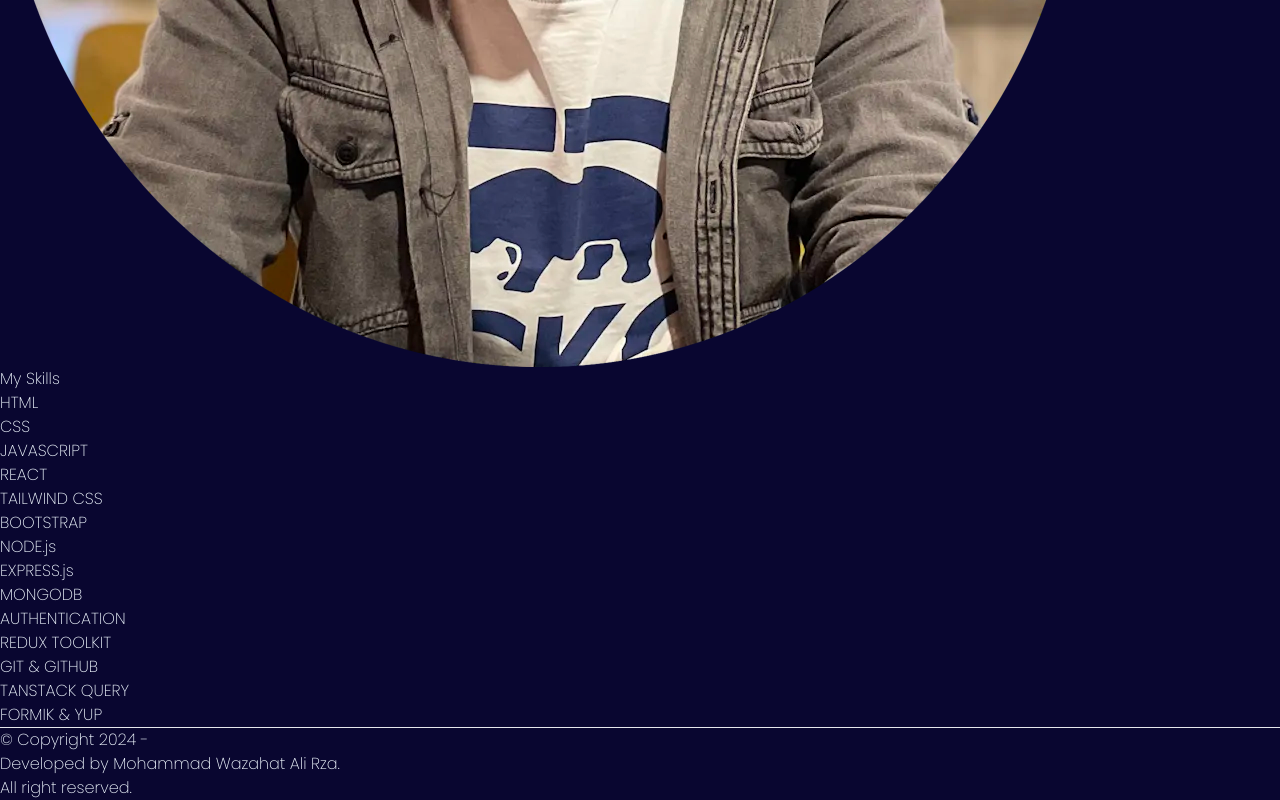
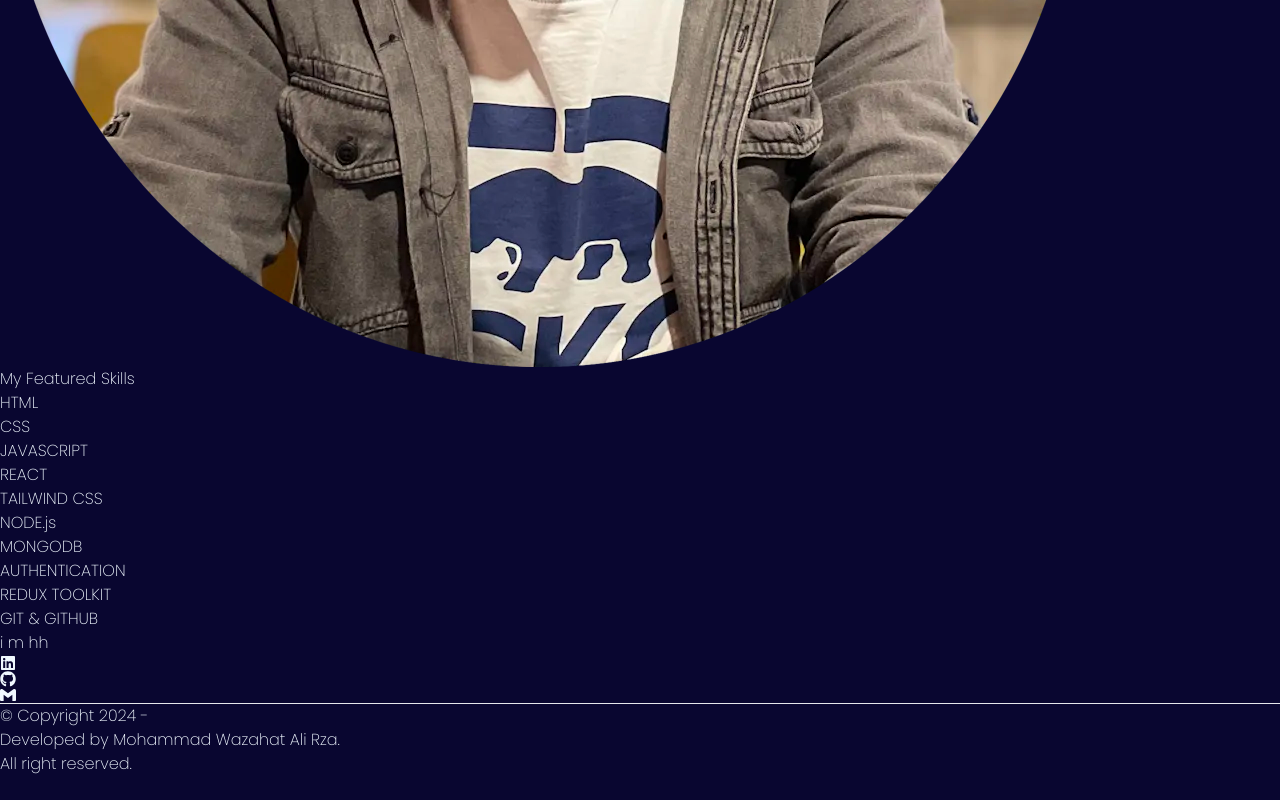
Before and after one commit to MohammadWazahat/myPortfolioTailwindCssResponsive, a React (Vite) app: page / in a window 1280 px wide. Shown: the part 1075-1875 px from the top of the page. After the commit the page ends 1851 px from the top, so only its background shows below. Built offline with nearby package versions, Linux system fonts and the light colour scheme.

Commit message:
my skill component improved

```diff
--- a/package.json
+++ b/package.json
@@ -12,6 +12,7 @@
   "dependencies": {
     "react": "^18.2.0",
     "react-dom": "^18.2.0",
+    "react-icons": "^5.2.1",
     "react-router-dom": "^6.23.1"
   },
   "devDependencies": {
--- a/src/components/footer/Footer.css
+++ b/src/components/footer/Footer.css
@@ -0,0 +1,7 @@
+.abc{
+    background-color: #040202;
+}
+
+.myIcons:hover {
+    color: green;
+}
--- a/src/components/footer/Footer.jsx
+++ b/src/components/footer/Footer.jsx
@@ -1,10 +1,38 @@
 import React from "react";
 import "./Footer.css";
+import { FaLinkedin } from "react-icons/fa";
+import { FaGithub } from "react-icons/fa";
+import { SiGmail } from "react-icons/si";
 
 const Footer = () => {
   return (
     <div>
-      <section className="mt-24">
+      <section className="abc mt-24 ">
+        <div className="flex justify-center items-center gap-8 m-2 p-2">
+          <div>
+            <FaLinkedin
+              className="h-8 w-8 "
+              onMouseOver={({ target }) => (target.style.color = "green")}
+              onMouseOut={({ target }) => (target.style.color = "white")}
+            />
+          </div>
+          <div>
+            <FaGithub
+              className="h-8 w-8 "
+              onMouseOver={({ target }) => (target.style.color = "green")}
+              onMouseOut={({ target }) => (target.style.color = "white")}
+            />
+          </div>
+          <div>
+            <SiGmail
+              className="h-8 w-8 "
+              onMouseOver={({ target }) => (target.style.color = "green")}
+              onMouseOut={({ target }) => (target.style.color = "white")}
+            />
+          </div>
+        </div>
+      </section>
+      <section >
         <div>
           <hr className="border hover:border-green-500 " />
         </div>
--- a/src/components/home/Home.jsx
+++ b/src/components/home/Home.jsx
@@ -2,6 +2,7 @@ import React, { useEffect } from "react";
 import "./Home.css";
 import imgpic from "./PiyushGarg.png";
 import MyTech from "./MyTech";
+import MyForm from "./MyForm";
 const Home = () => {
   // useEffect(()=>{
   //   var typed = new Typed("#element", {
@@ -55,6 +56,9 @@ const Home = () => {
       <section>
         <MyTech />
       </section>
+      <section>
+        <MyForm/>
+      </section>
     </div>
   );
 };
--- /dev/null
+++ b/src/components/home/MyForm.jsx
@@ -0,0 +1,11 @@
+import React from 'react'
+
+const MyForm = () => {
+  return (
+    <div>
+      i m hh
+    </div>
+  )
+}
+
+export default MyForm
--- a/src/components/home/MyTech.jsx
+++ b/src/components/home/MyTech.jsx
@@ -5,12 +5,14 @@ const MyTech = () => {
   console.log(data);
   return (
     <div>
-      <div className=" text-3xl m-2 flex justify-center items-center my-12 font-normal">My Skills</div>
+      <div className=" text-3xl m-2 flex justify-center items-center my-12 font-normal">
+        My Featured Skills
+      </div>
       <div className="grid grid-cols-2 gap-4 mx-4 md:grid-cols-3 md:gap-12 md:mx-16">
         {data.featuredTechs.map((item, index) => {
           return (
             <div key={index}>
-              <SingleTech {...item}/>
+              <SingleTech {...item} />
             </div>
           );
         })}
--- a/src/components/myProjects/MyProjects.jsx
+++ b/src/components/myProjects/MyProjects.jsx
@@ -1,44 +1,50 @@
-import React from "react";
+import React, { useState } from "react";
+import ProjectOne from "./ProjectOne";
+import ProjectTwo from "./ProjectTwo";
+import ProjectThree from "./ProjectThree";
 
 const MyProjects = () => {
+  const [projectNo, setProjectNo] = useState("one");
+  console.log(projectNo);
   return (
     <div>
       <div>
-        <div className="bdr">
-          <div>part 1 Project One Project Two</div>
+        <div >
+       <div className="flex gap-6 m-12">
+       <button
+            className="border border-green-100 hover:border-green-300 hover:text-green-300 p-3"
+            onClick={() => setProjectNo("one")}
+          >
+            Project one
+          </button>
+          <button
+            className="border border-green-100 hover:border-green-300 hover:text-green-300 p-3"
+            onClick={() => setProjectNo("two")}
+          >
+            Project Two
+          </button>
+          <button
+            className="border border-green-100 hover:border-green-300 hover:text-green-300 p-3"
+            onClick={() => setProjectNo("three")}
+          >
+            Project Three
+          </button>
+       </div>
           <div>
-            <div>project 1 </div>
             <div>
-              <div className="text-xl text-green-500">
-                Project 1 : E-Commerce App
-              </div>
-              <div className="text-lg text-yellow-500 font-normal">
-                Deployed Website Link
-              </div>
-              <div>FrontEnd</div>
-              <div>BackEnd</div>
-
-              <div className="text-lg text-yellow-500 font-normal">
-                {" "}
-                FrontEnd Technologies:{" "}
-              </div>
-              <div>Basic : HTML , CSS ,JAVASCRIPT </div>
-              <div>Web Designing : Tailwind Css , FlowBite , Bootstrap</div>
-              <div>Client Side Rendering : Using REACT</div>
-              <div>State Management : Using React reducer and Context Api</div>
-              <div>Form Handling : Using Formik & Yup</div>
-              <div>Server Side State Management : Using Tanstack Query</div>
-              <div className="text-lg text-yellow-500 font-normal">
-                BackEnd Technologies :
-              </div>
-              <div> Node.js , Express.js , mongoose for schema modeling</div>
-              <div className="text-lg text-yellow-500 font-normal">
-                DataBase : Using MongoDb
-              </div>
-
-              <div>Page bulid</div>
-              <div>Component build</div>
-              <div>Working of the Components</div>
+              {projectNo == "one" ? (
+                <div className="m-12">
+                  <ProjectOne />
+                </div>
+              ) : projectNo == "two" ? (
+                <div className="m-12">
+                  <ProjectTwo />
+                </div>
+              ) : (
+                <div className="m-12">
+                  <ProjectThree />
+                </div>
+              )}
             </div>
           </div>
         </div>
--- /dev/null
+++ b/src/components/myProjects/ProjectOne.jsx
@@ -0,0 +1,51 @@
+import React from "react";
+
+const ProjectOne = () => {
+  return (
+    <div>
+      i m project one
+      <div>
+        <div className="bdr">
+          <div>part 1 Project One Project Two</div>
+          <div>
+            <div>project 1 </div>
+            <div>
+              <div className="text-xl text-green-500">
+                Project 1 : E-Commerce App
+              </div>
+              <div className="text-lg text-yellow-500 font-normal">
+                Deployed Website Link
+              </div>
+              <div>FrontEnd</div>
+              <div>BackEnd</div>
+
+              <div className="text-lg text-yellow-500 font-normal">
+                {" "}
+                FrontEnd Technologies:{" "}
+              </div>
+              <div>Basic : HTML , CSS ,JAVASCRIPT </div>
+              <div>Web Designing : Tailwind Css , FlowBite , Bootstrap</div>
+              <div>Client Side Rendering : Using REACT</div>
+              <div>State Management : Using React reducer and Context Api</div>
+              <div>Form Handling : Using Formik & Yup</div>
+              <div>Server Side State Management : Using Tanstack Query</div>
+              <div className="text-lg text-yellow-500 font-normal">
+                BackEnd Technologies :
+              </div>
+              <div> Node.js , Express.js , mongoose for schema modeling</div>
+              <div className="text-lg text-yellow-500 font-normal">
+                DataBase : Using MongoDb
+              </div>
+
+              <div>Page bulid</div>
+              <div>Component build</div>
+              <div>Working of the Components</div>
+            </div>
+          </div>
+        </div>
+      </div>
+    </div>
+  );
+};
+
+export default ProjectOne;
--- /dev/null
+++ b/src/components/myProjects/ProjectThree.jsx
@@ -0,0 +1,11 @@
+import React from 'react'
+
+const ProjectThree = () => {
+  return (
+    <div>
+      i m project three
+    </div>
+  )
+}
+
+export default ProjectThree
--- /dev/null
+++ b/src/components/myProjects/ProjectTwo.jsx
@@ -0,0 +1,11 @@
+import React from 'react'
+
+const ProjectTwo = () => {
+  return (
+    <div>
+      i m project two
+    </div>
+  )
+}
+
+export default ProjectTwo
--- a/src/components/mySkills/MySkills.jsx
+++ b/src/components/mySkills/MySkills.jsx
@@ -2,10 +2,10 @@ import React from "react";
 import data from "../../dataFiles/myTech.json";
 
 const MySkills = () => {
-  // console.log(data);
+  console.log(data.allTechs[0].logo);
   return (
     <div>
-      <div className=" text-3xl m-2 flex justify-center items-center my-24 font-normal">
+      <div className=" text-3xl m-2 flex justify-center items-center my-24 font-normal hover:text-orange-500">
         My Skills
       </div>
       <div>
@@ -13,7 +13,10 @@ const MySkills = () => {
           {data.allTechs.map((item, index) => {
             return (
               <div key={index}>
-                <div className="text-xl border border-gray-100 hover:border-green-400 flex justify-center items-center p-2  shadow-md shadow-gray-500 hover:shadow-green-400 hover:text-orange-300 h-32 md:shadow-gray-400  ">
+                <div className="text-xl border border-gray-100 rounded-lg hover:border-green-400 flex justify-center items-center p-2  shadow-md shadow-gray-500 hover:shadow-green-400 hover:text-orange-300 h-32 md:shadow-gray-400  ">
+                  <div>
+                    <img src={item.logo} alt="" className="h-16 w-16 mr-4" />
+                  </div>
                   {item.techName}
                 </div>
               </div>
@@ -24,15 +27,18 @@ const MySkills = () => {
       <div>
         <hr className="mt-32 border hover:border-green-500 " />
       </div>
-      <div className="mt-32 text-3xl m-2 flex justify-center items-center my-24 font-normal">
+      <div className="mt-32 text-3xl m-2 flex justify-center items-center my-24 font-normal hover:text-orange-500">
         Skills I am Working On
       </div>
       <div>
-        <div className="grid grid-cols-1 gap-6 mx-8 md:grid-cols-2 lg:grid-cols-3">
+        <div className="grid grid-cols-1 gap-6 mx-8 md:grid-cols-2 lg:grid-cols-3 ">
           {data.futureTechs.map((item, index) => {
             return (
               <div key={index}>
-                <div className="text-xl border border-gray-100 hover:border-green-400 flex justify-center items-center p-2  shadow-md shadow-gray-500 hover:shadow-green-400 hover:text-orange-300 h-32 md:shadow-gray-400  ">
+                <div className="text-xl border border-gray-100 rounded-lg hover:border-green-400 flex justify-center items-center p-2  shadow-md shadow-gray-500 hover:shadow-green-400 hover:text-orange-300 h-32 md:shadow-gray-400  ">
+                  <div>
+                    <img src={item.logo} alt="" className="h-16 w-16 mr-4" />
+                  </div>
                   {item.techName}
                 </div>
               </div>
--- a/src/dataFiles/myTech.json
+++ b/src/dataFiles/myTech.json
@@ -1,103 +1,118 @@
 {
   "allTechs": [
     {
+      "logo" : "https://img.icons8.com/?size=100&id=20909&format=png&color=000000 ",
       "techName": "HTML",
       "description": "wwww"
     },
     {
+      "logo" : "https://img.icons8.com/?size=100&id=21278&format=png&color=000000 ",
       "techName": "CSS",
       "description": "wwww"
     },
     {
+      "logo" : " https://img.icons8.com/?size=100&id=108784&format=png&color=000000",
       "techName": "JAVASCRIPT",
       "description": "wwww"
     },
     {
+      "logo" : "https://img.icons8.com/?size=100&id=wPohyHO_qO1a&format=png&color=000000 ",
       "techName": "REACT",
       "description": "wwww"
     },
     {
+      "logo" : "https://img.icons8.com/?size=100&id=4PiNHtUJVbLs&format=png&color=000000 ",
       "techName": "TAILWIND CSS",
       "description": "wwww"
     },
     {
+      "logo" : " https://img.icons8.com/?size=100&id=EzPCiQUqWWEa&format=png&color=000000",
       "techName": "BOOTSTRAP",
       "description": "wwww"
     },
     {
+      "logo" : " https://img.icons8.com/?size=100&id=hsPbhkOH4FMe&format=png&color=000000",
       "techName": "NODE.js",
       "description": "wwww"
     },
     {
+      "logo" : " https://img.icons8.com/?size=100&id=2ZOaTclOqD4q&format=png&color=000000",
       "techName": "EXPRESS.js",
       "description": "wwww"
     },
     {
+      "logo" : " https://img.icons8.com/?size=100&id=o6OvAxG0nzTH&format=png&color=000000",
       "techName": "MONGODB",
       "description": "wwww"
     },
     {
+      "logo" : "https://img.icons8.com/?size=100&id=55497&format=png&color=000000 ",
       "techName": "REST API",
       "description": "wwww"
     },
     {
+      "logo" : "https://img.icons8.com/?size=100&id=119114&format=png&color=000000 ",
       "techName": "AUTHENTICATION",
       "description": "wwww"
     },
     {
+      "logo" : " ",
       "techName": "AUTHORIZATION",
       "description": "wwww"
     },
     {
+      "logo" : " https://img.icons8.com/?size=100&id=rHpveptSuwDz&format=png&color=000000",
       "techName": "JWT AUTH",
       "description": "wwww"
     },
     {
+      "logo" : " https://img.icons8.com/?size=100&id=jD-fJzVguBmw&format=png&color=000000",
       "techName": "REDUX",
       "description": "wwww"
     },
     {
+      "logo" : "https://img.icons8.com/?size=100&id=jD-fJzVguBmw&format=png&color=000000 ",
       "techName": "REDUX TOOLKIT",
       "description": "wwww"
     },
     {
+      "logo" : "https://img.icons8.com/?size=100&id=20906&format=png&color=000000",
       "techName": "GIT & GITHUB",
       "description": "wwww"
     },
     {
+      "logo" : " https://img.icons8.com/?size=100&id=bc1GlIxnpeiF&format=png&color=000000",
       "techName": "JSON",
       "description": "wwww"
     },
     {
+      "logo" : " ",
       "techName": "TANSTACK QUERY",
       "description": "wwww"
     },
     {
+      "logo" : " ",
       "techName": "FORMIK & YUP",
       "description": "wwww"
     },
     {
+      "logo" : "https://img.icons8.com/?size=100&id=HcQEdKCkXUs3&format=png&color=000000 ",
       "techName": "RAZORPAY",
       "description": "wwww"
     },
     {
+      "logo" : " ",
       "techName": "SOCKET.IO",
       "description": "wwww"
     },
     {
+      "logo" : " ",
       "techName": "RTK QUERY",
       "description": "wwww"
     },
     {
+      "logo" : " ",
       "techName": "DEPLOYMENT",
-      "description": "wwww"
-    },
-    {
-      "techName": "TYPESCRIPT",
-      "description": "wwww"
-    },
-    {
-      "techName": "NEXT.JS",
       "description": "wwww"
     }
   ],
@@ -123,15 +138,7 @@
       "description": "wwww"
     },
     {
-      "techName": "BOOTSTRAP",
-      "description": "wwww"
-    },
-    {
       "techName": "NODE.js",
-      "description": "wwww"
-    },
-    {
-      "techName": "EXPRESS.js",
       "description": "wwww"
     },
     {
@@ -149,40 +156,37 @@
     {
       "techName": "GIT & GITHUB",
       "description": "wwww"
-    },
-
-    {
-      "techName": "TANSTACK QUERY",
-      "description": "wwww"
-    },
-    {
-      "techName": "FORMIK & YUP",
-      "description": "wwww"
     }
   ],
   "futureTechs": [
     {
+      "logo" : "https://img.icons8.com/?size=100&id=HcQEdKCkXUs3&format=png&color=000000 ",
       "techName": "TYPESCRIPT",
       "description": "wwww"
     },
     {
-      "techName": "NEXT.JS",
+      "logo" : "https://img.icons8.com/?size=100&id=HcQEdKCkXUs3&format=png&color=000000 ",
+     "techName": "NEXT.JS",
       "description": "wwww"
     },
     {
-      "techName": "MySQL",
+      "logo" : "https://img.icons8.com/?size=100&id=UFXRpPFebwa2&format=png&color=000000 ",
+     "techName": "MySQL",
       "description": "wwww"
     },
     {
-      "techName": "PHP",
+      "logo" : "https://img.icons8.com/?size=100&id=JybIpZjjXT0F&format=png&color=000000",
+     "techName": "PHP",
       "description": "wwww"
     },
     {
-      "techName": "PYTHON",
+      "logo" : "https://img.icons8.com/?size=100&id=13441&format=png&color=000000 ",
+     "techName": "PYTHON",
       "description": "wwww"
     },
     {
-      "techName": "JAVA",
+      "logo" : "https://img.icons8.com/?size=100&id=13679&format=png&color=000000 ",
+     "techName": "JAVA",
       "description": "wwww"
     }
   ]
```
Also changed, not shown: 1 other file (tests, documents, lock files or other folders).
